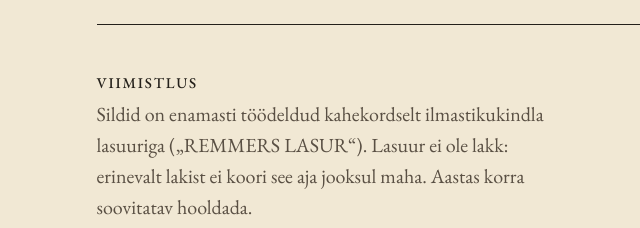
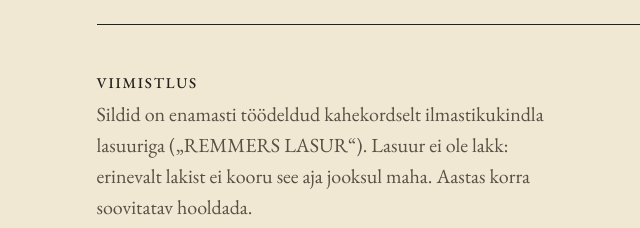
Before and after one commit to ssilver113/talusildid, a plain HTML site: page index.html in a window 1280 px wide. Shown: the part 2488-2716 px from the top of the page, 16-656 px from the left. Drawn offline with Linux system fonts and the light colour scheme.

Commit message:
Update text

```diff
--- a/index.html
+++ b/index.html
@@ -283,7 +283,7 @@
 				<div class="notes">
 					<div>
 						<h3>Viimistlus</h3>
-						<p>Sildid on enamasti töödeldud kahekordselt ilmastikukindla lasuuriga („REMMERS LASUR“). Lasuur ei ole lakk: erinevalt lakist ei koori see aja jooksul maha. Aastas korra soovitatav hooldada.</p>
+						<p>Sildid on enamasti töödeldud kahekordselt ilmastikukindla lasuuriga („REMMERS LASUR“). Lasuur ei ole lakk: erinevalt lakist ei kooru see aja jooksul maha. Aastas korra soovitatav hooldada.</p>
 						<p>Kliendi soovil saab kasutada ka heledat tõrvaõli (tõmbub aja möödudes halliks), värvi või paadilakki.</p>
 						<p>Remmersi lasuuri müüvad näiteks Espak, K-Rauta, Kaup24 ja <a href="https://www.shop.remmers.ee/">Remmersi e-pood</a>. Valikus on erinevad toonid, vaata <a href="https://www.remmers.ee/et_EE/puidust-katted/klaasid-vaervid-ja-muud-puitkatted/vaeljas-3in1-puidukaitseplekk/c/c9281">Remmersi kodulehelt</a>.</p>
 					</div>
```
